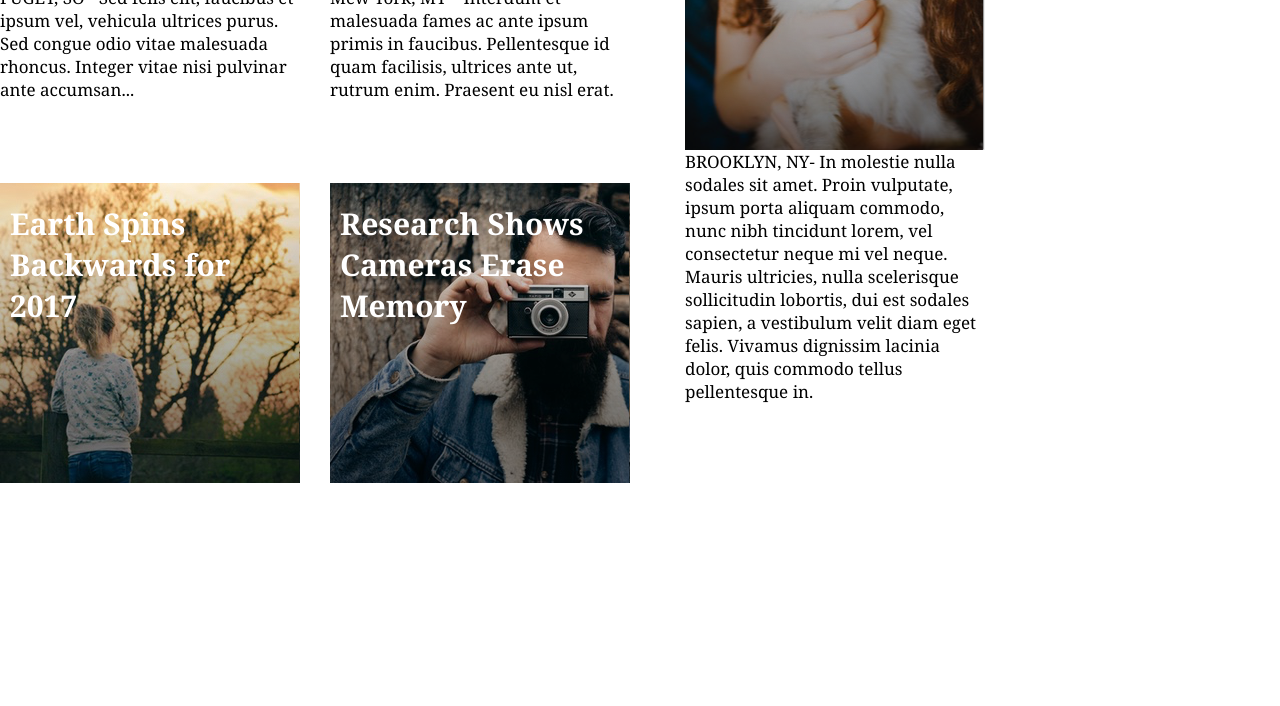
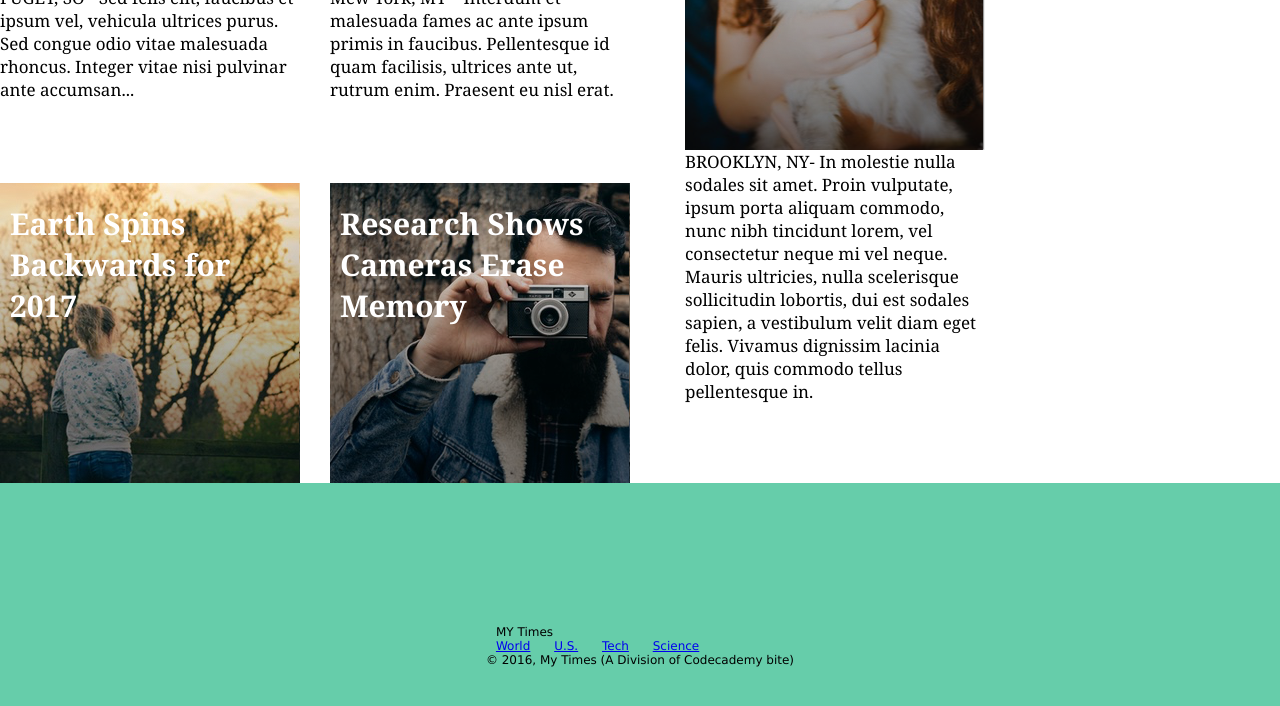
Before and after one commit to Ace7884/CodeCademy-MyTimes, a plain HTML site: page index.html in a window 1280 px wide. Shown: the part 768-1474 px from the top of the page. Before the commit the page ends 1251 px from the top, so only its background shows below. Drawn offline with Linux system fonts and the light colour scheme.

Commit message:
footer html set css in progress

```diff
--- a/css/style.css
+++ b/css/style.css
@@ -136,3 +136,23 @@ h3{
     font-weight: bold;
     margin-bottom: 41px;
 }
+.footer{
+ display:flex;
+ flex-direction:column;
+ justify-content:center;
+ align-items:center;
+ background-color:MediumAquamarine;
+ margin: auto;
+ font-family: Verdana;
+ font-size: 12px;
+ width:100%;
+ height:325px;
+}
+
+.footer .information{
+    font-family: Georgia;
+  font-size: 16px;
+  font-weight: bold;
+  color: white;
+
+}
--- a/index.html
+++ b/index.html
@@ -94,6 +94,28 @@
                         </div>
                     </div>
                 </div>
+                <div class="footer">
+                    <div class="Information">
+                        <span>MY Times</span>
+                        <div class="BottomNav">
+                            <span><a href="#">World</a></span>
+                            <span><a href="#">U.S.</a></span>
+                            <span><a href="#">Tech</a></span>
+                            <span><a href="#">Science</a></span>
+                        </div>
+                        <div class="copyright">
+                            © 2016, My Times (A Division of Codecademy bite)
+                        </div>
+
+
+
+
+                    </div>
+
+
+
+
+                </div>
             </div>
         </body>
 
```
